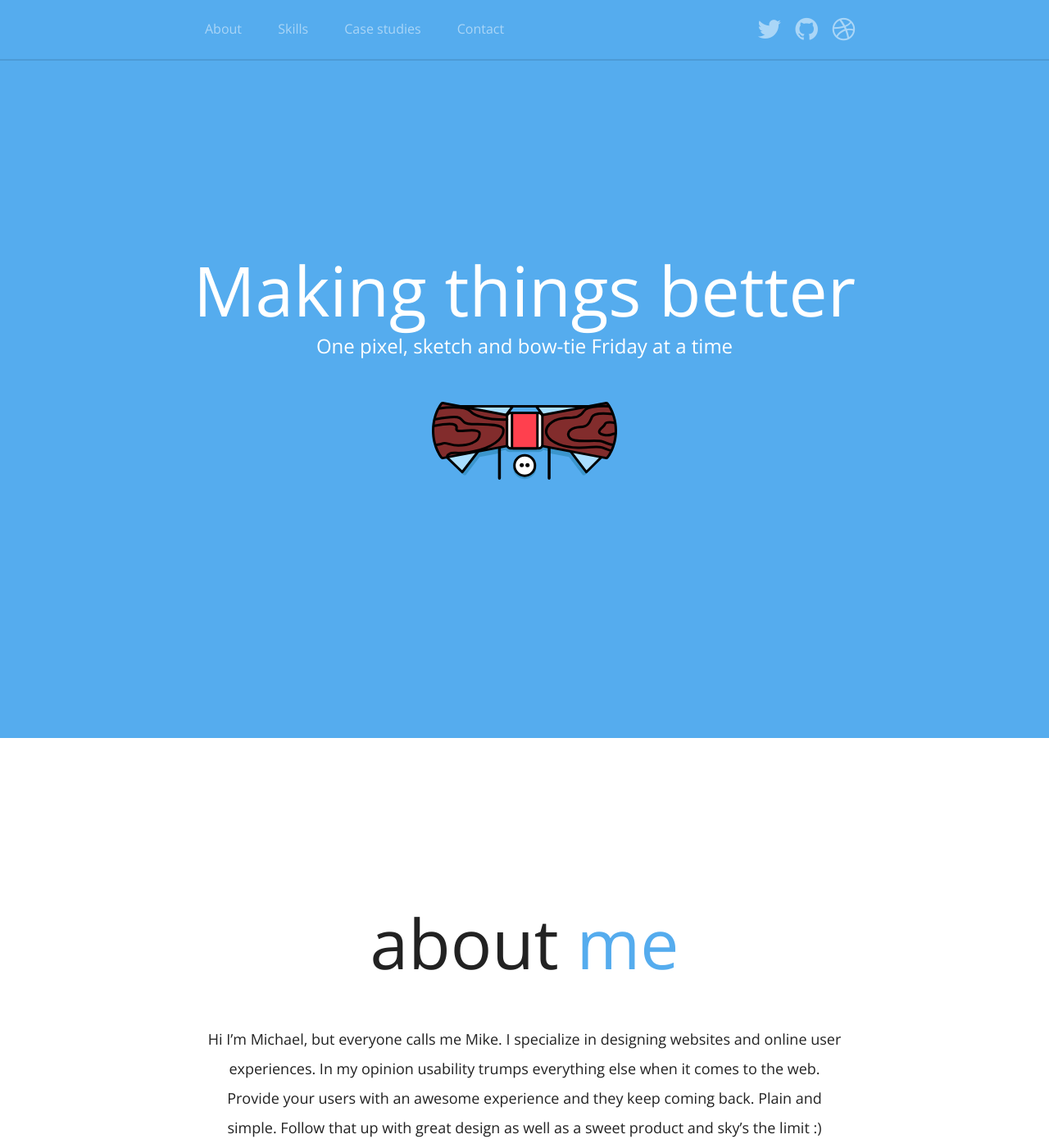
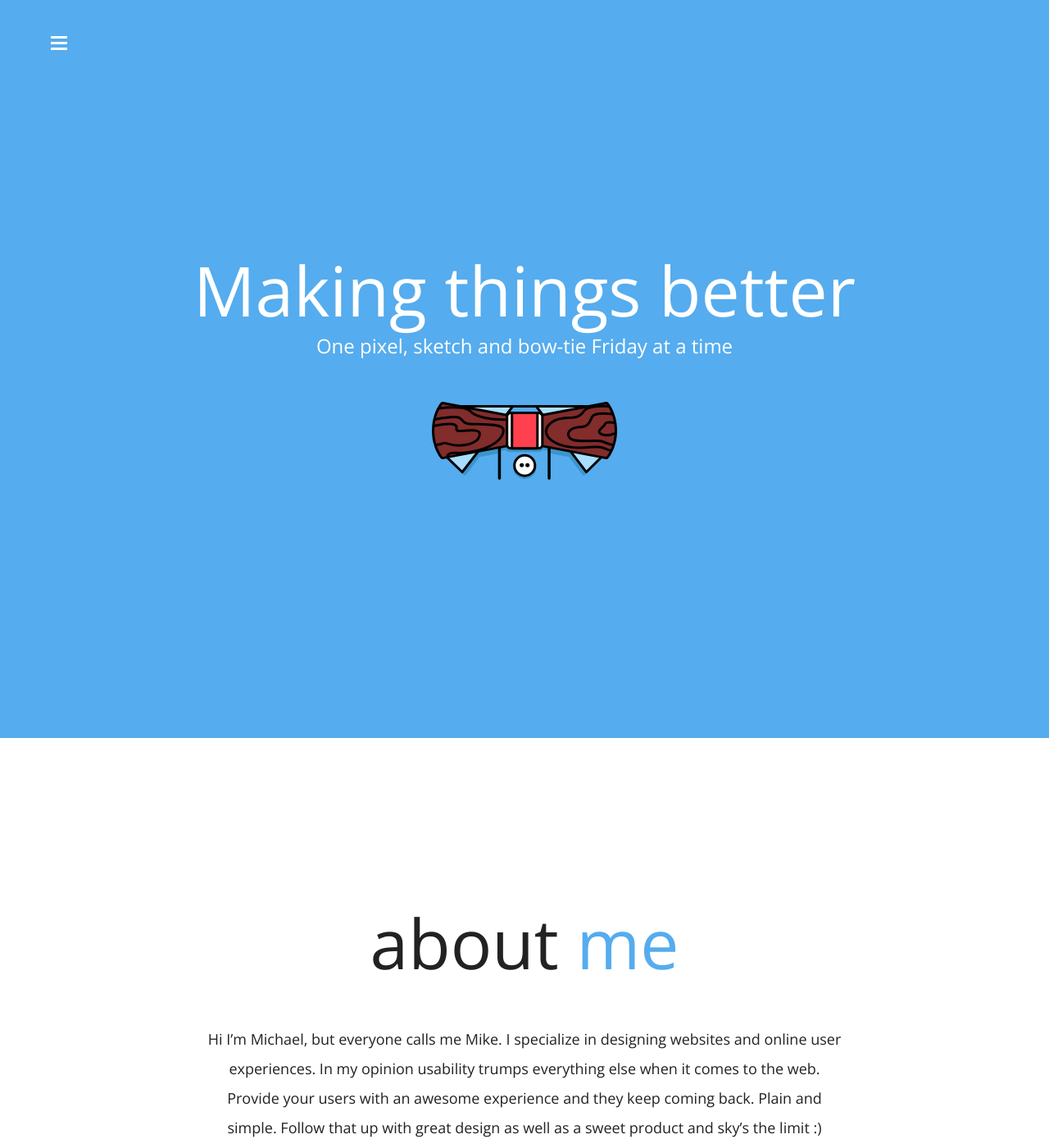
Before and after one commit to macorlett/macorlett.github.io, a Jekyll site: the page built from index.md, in a window 1280 px wide and 1400 px high. Shown: the whole window at 82% size. Built offline with Jekyll 4.4.1, drawn with Linux system fonts in a browser that asks for light colours; nearby versions of some CDN libraries; Markdown is read by kramdown in place of the engine named in the settings; some of the changed lines change nothing that is shown.

Commit message:
New navigation
yay!

```diff
--- a/_includes/footer.html
+++ b/_includes/footer.html
@@ -11,8 +11,8 @@
 		<script>
 		//headroom.js variables
 		//var myHeader=document.querySelector("#resume-nav");
-		//var myHeader=document.querySelector(".navigation--open");
-		var myHeader=document.querySelector("nav");
+		var myHeader=document.querySelector(".navigation--open");
+		//var myHeader=document.querySelector("nav");
 		var headroom=new Headroom(myHeader);
 		headroom.init();
 
--- a/_includes/new-header.html
+++ b/_includes/new-header.html
@@ -16,10 +16,10 @@
     <nav class="navigation--draw">
       <label class="navigation--close" for="navigation--toggle"></label>
       <ul>
-        <li data-scroll-nav="0"><label for="navigation--toggle">About me</label></li>
-        <li data-scroll-nav="1"><label for="navigation--toggle">What I do</label></li>
-        <li data-scroll-nav="2"><label for="navigation--toggle">Case studies</label></li>
-        <li data-scroll-nav="3"><label for="navigation--toggle">Contact me</label></li>
+        <li><label for="navigation--toggle" data-scroll-nav="0">About me</label></li>
+        <li><label for="navigation--toggle" data-scroll-nav="1">What I do</label></li>
+        <li><label for="navigation--toggle" data-scroll-nav="2">Case studies</label></li>
+        <li><label for="navigation--toggle" data-scroll-nav="3">Contact me</label></li>
       </ul>
     </nav>
 
--- a/_layouts/default.html
+++ b/_layouts/default.html
@@ -1,4 +1,4 @@
-{% include home-header.html %}
+{% include new-header.html %}
 
 		<div data-scroll-index="0" class="content-block white center flex-content">
 			<div class="block-item">
--- a/_sass/_new-nav.scss
+++ b/_sass/_new-nav.scss
@@ -44,10 +44,13 @@
   }
   li{
     display: block;
+    text-align: center;
+  }
+  label{
+    display: block;
     color: #fff;
     font-weight: 300;
     font-size: 24px;
-    text-align: center;
     line-height: 64px;
     cursor: pointer;
     transition: color .25s ease-in-out;
--- a/css/styles.scss
+++ b/css/styles.scss
@@ -6,5 +6,5 @@
 
 @import 'global';
 @import 'general';
-@import 'navigation';
-//@import 'new-nav';
+//@import 'navigation';
+@import 'new-nav';
--- a/js/main.js
+++ b/js/main.js
@@ -1,2 +1,3 @@
 $('.full-height').css({'height':($(window).height())+'px'});
 $('#header-content').css({'margin-top':((($('#home-header').height())/2)-(($('#header-content').height())/2))+'px'});
+$('.navigation--draw label').click(function(){$('#navigation--toggle').attr("checked", false);});
```
Also changed, not shown: 3 other files.
